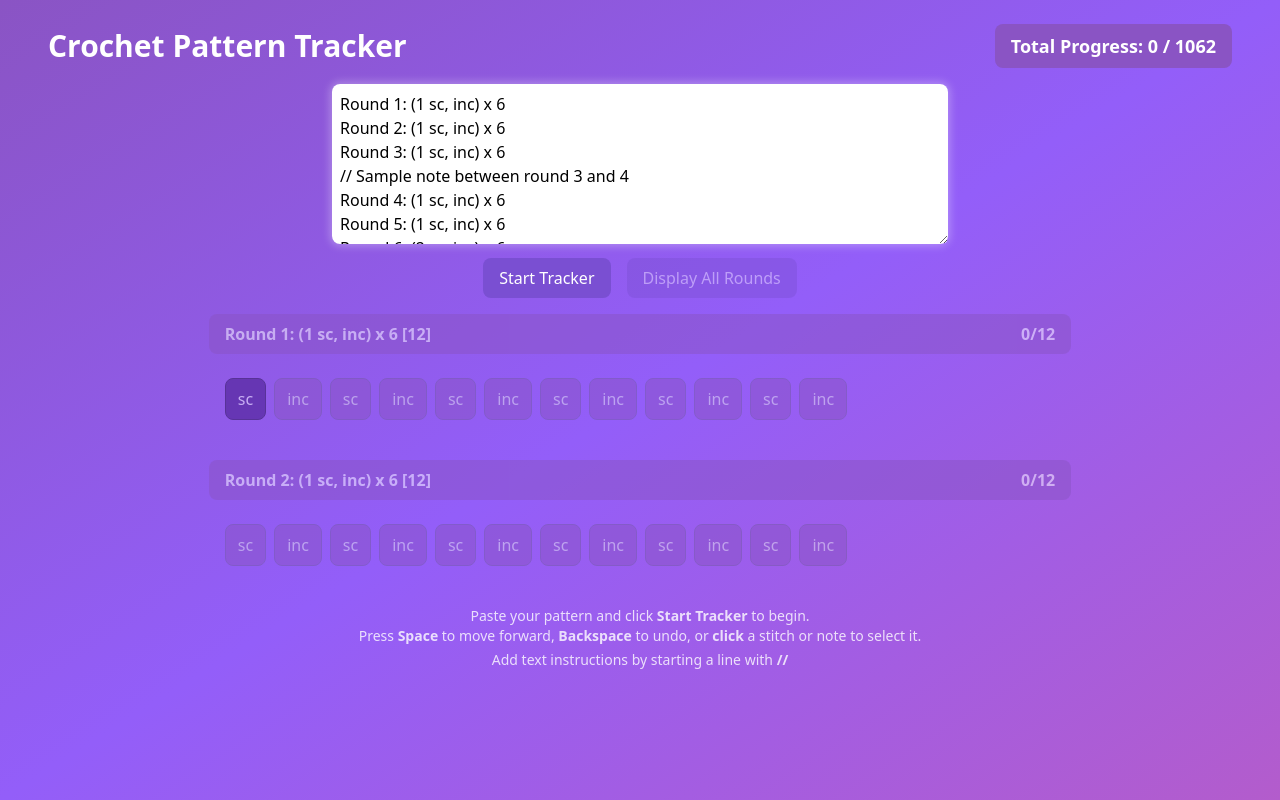
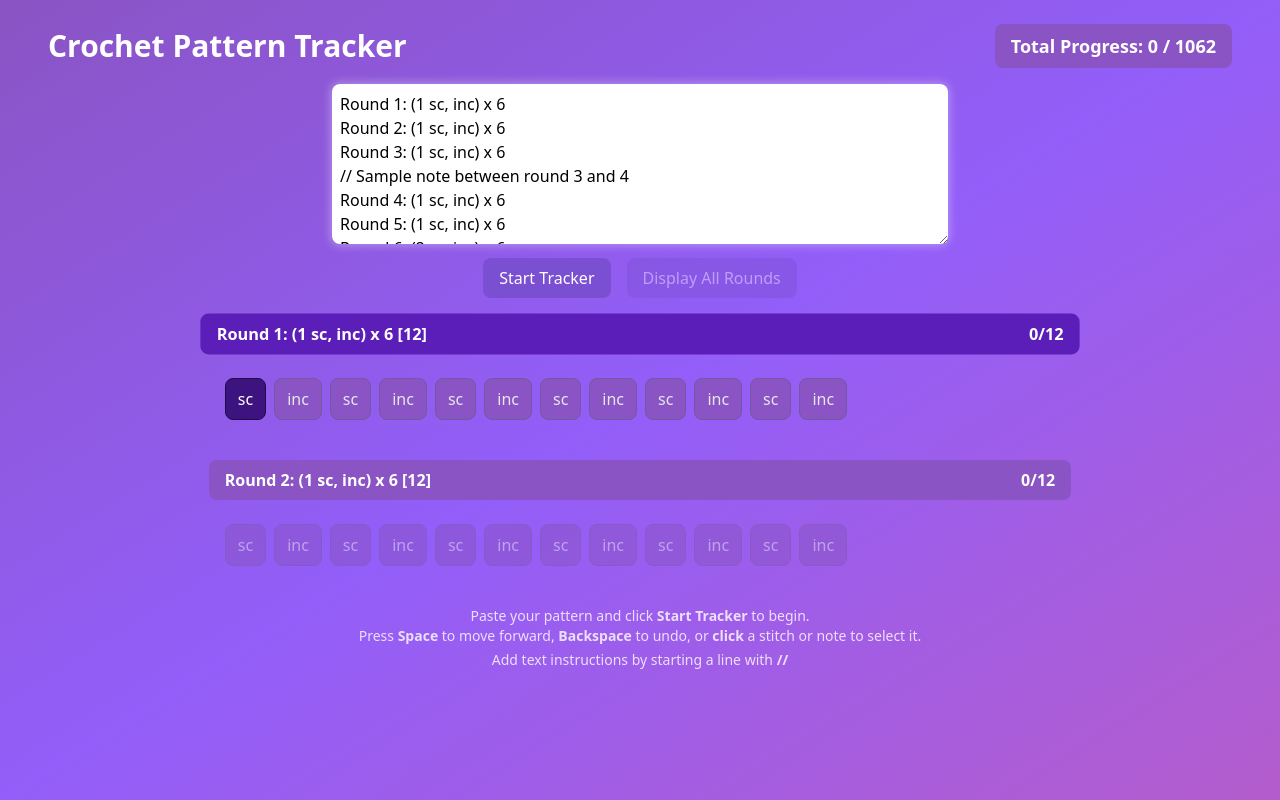
Before and after one commit to smsilo/pattern-tracker, a React (Create React App) app: page / in a window 1280 px wide. Built offline with nearby package versions, Linux system fonts and the light colour scheme.

Commit message:
Add scroll assist for display all rounds and remove past/future transitions

```diff
--- a/src/App.js
+++ b/src/App.js
@@ -1,6 +1,4 @@
-// START OF FILE
-
-import React, { useState, useEffect, useCallback } from "react";
+import React, { useState, useEffect, useCallback, useRef } from "react";
 
 const generatePattern = () => {
   let lines = [];
@@ -89,18 +87,23 @@ function App() {
   const [showAll, setShowAll] = useState(false);
   const [trackingStarted, setTrackingStarted] = useState(false);
   const [trackingPaused, setTrackingPaused] = useState(false);
+  const currentRef = useRef(null);
 
   useEffect(() => {
     setSteps(parsePattern(pattern));
   }, [pattern]);
 
+  useEffect(() => {
+    if (showAll && currentRef.current) {
+      currentRef.current.scrollIntoView({ behavior: "smooth", block: "center" });
+    }
+  }, [showAll, index]);
+
   const current = steps[index];
   const previous = steps[index - 1];
   const next = steps[index + 1];
 
-  const displaySteps = showAll
-    ? steps
-    : [previous, current, next].filter(Boolean);
+  const displaySteps = showAll ? steps : [previous, current, next].filter(Boolean);
 
   const totalStitches = steps
     .filter((s) => !s.isNote)
@@ -175,13 +178,6 @@ function App() {
     setStitchIndex(stitchIdx);
   };
 
-  const handlePatternChange = (e) => {
-    setPattern(e.target.value);
-    if (trackingStarted && !trackingPaused) {
-      pauseTracker();
-    }
-  };
-
   return (
     <div className="min-h-screen flex flex-col items-center bg-gradient-to-br from-[#8a54c4] via-[#935ef9] to-[#b35ccc] text-white p-6">
       <div className="flex w-full justify-between items-center px-6 mb-4">
@@ -200,7 +196,7 @@ function App() {
           }`}
           rows="6"
           value={pattern}
-          onChange={handlePatternChange}
+          onChange={(e) => setPattern(e.target.value)}
           placeholder="Paste or type your pattern here..."
         />
       </div>
@@ -266,21 +262,22 @@ function App() {
       <div className="w-[70%] space-y-6">
         {displaySteps.map((step, i) => {
           const stepIndex = steps.indexOf(step);
-          const isCompleted = stepIndex < index;
           const isCurrent = stepIndex === index;
-          const dimmed = !trackingStarted || trackingPaused || isCompleted;
-          const opacity = dimmed ? "opacity-50" : "opacity-100";
-          const highlightCurrent = trackingStarted && !trackingPaused && isCurrent;
-          const containerClass = highlightCurrent
-            ? "bg-[#5b1eb8]"
+          const containerClass = isCurrent
+            ? "bg-[#5b1eb8] scale-[1.02] transition-all duration-500 ease-in-out"
             : "bg-[#8a54c4]";
+
+          const complete = isCurrent ? Math.min(stitchIndex, step.stitches.length) : 0;
+
+          const ref = isCurrent && showAll ? currentRef : null;
 
           if (step.isNote) {
             return (
               <div key={step.id} className="space-y-2">
                 <div
+                  ref={ref}
                   onClick={() => handleClick(stepIndex, 0)}
-                  className={`flex justify-between items-center px-4 py-2 rounded-lg ${containerClass} ${opacity} cursor-pointer`}
+                  className={`flex justify-between items-center px-4 py-2 rounded-lg cursor-pointer ${containerClass}`}
                 >
                   <h3 className="text-md font-bold flex items-center">
                     <span className="mr-2">📌</span> {step.instruction}
@@ -290,35 +287,28 @@ function App() {
             );
           }
 
-          const complete = isCompleted
-            ? step.totalStitches
-            : isCurrent
-            ? Math.min(stitchIndex, step.stitches.length)
-            : 0;
-
           return (
             <div key={step.id} className="space-y-2">
               <div
-                className={`flex justify-between items-center px-4 py-2 rounded-lg ${containerClass} ${opacity}`}
+                ref={ref}
+                className={`flex justify-between items-center px-4 py-2 rounded-lg ${containerClass}`}
               >
                 <h3 className="text-md font-bold">
                   Round {step.id}: {step.raw.match(/\(.*?\) x \d+/)?.[0] || step.raw} [{step.totalStitches}]
                 </h3>
                 <h3 className="text-md font-bold">
-                  {complete}/{step.totalStitches} {isCompleted && "✔️"}
+                  {complete}/{step.totalStitches}
                 </h3>
               </div>
 
-              <div className={`p-4 rounded-lg ${opacity}`}>
+              <div className={`p-4 rounded-lg ${isCurrent ? "opacity-100" : "opacity-50"}`}>
                 <div className="flex flex-wrap gap-2">
                   {step.stitches.map((s, si) => (
                     <span
                       key={si}
                       onClick={() => handleClick(stepIndex, si)}
                       className={`px-3 py-2 border rounded-lg cursor-pointer transition-colors ${
-                        isCompleted
-                          ? "bg-[#725394] text-gray-300 border-[#5a3c74]"
-                          : isCurrent && si === stitchIndex
+                        isCurrent && si === stitchIndex
                           ? "bg-[#3d1380] text-white border-[#210a4a]"
                           : "bg-[#8a54c4] text-gray-200 border-[#7359a1]"
                       }`}
```
